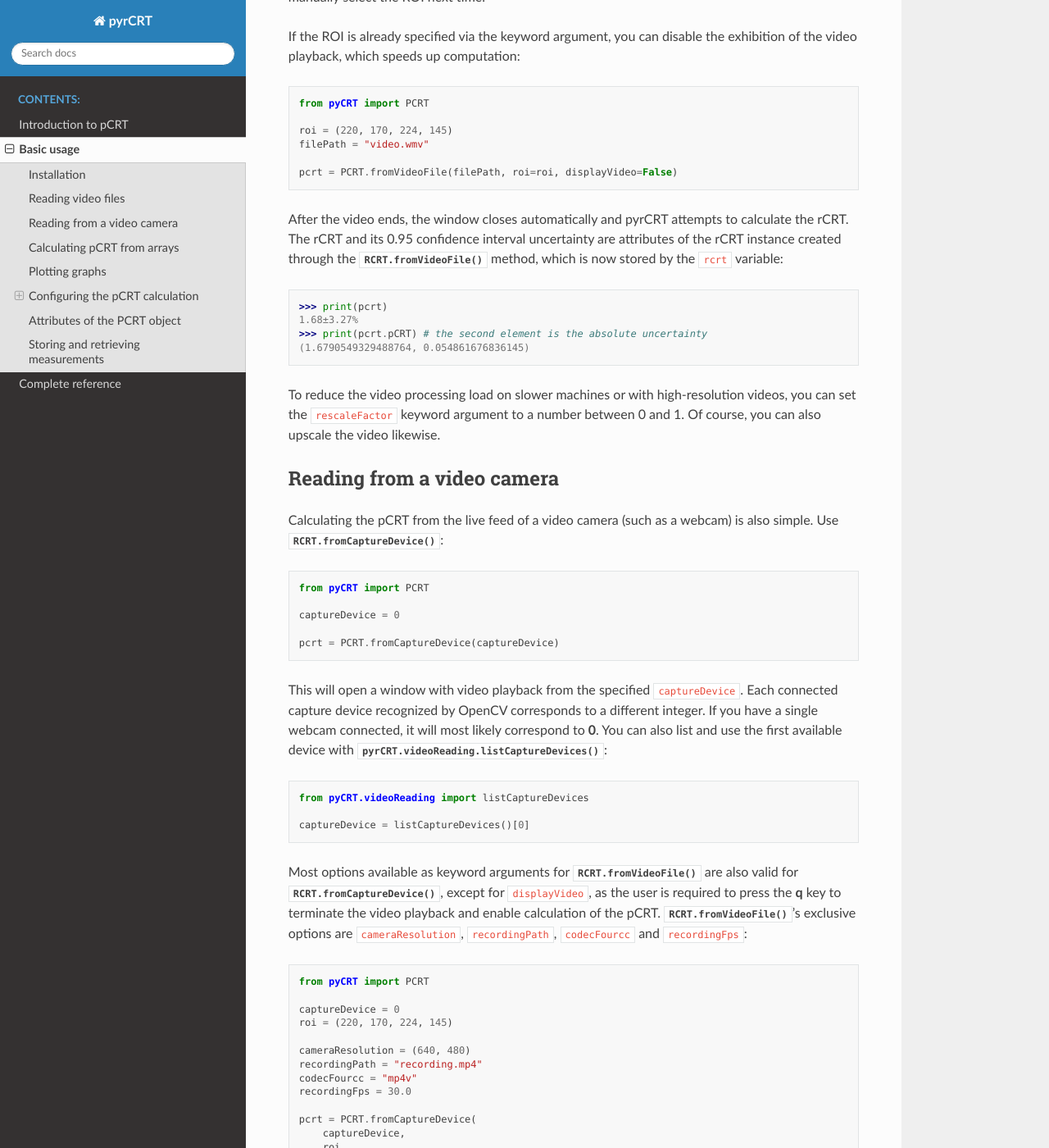
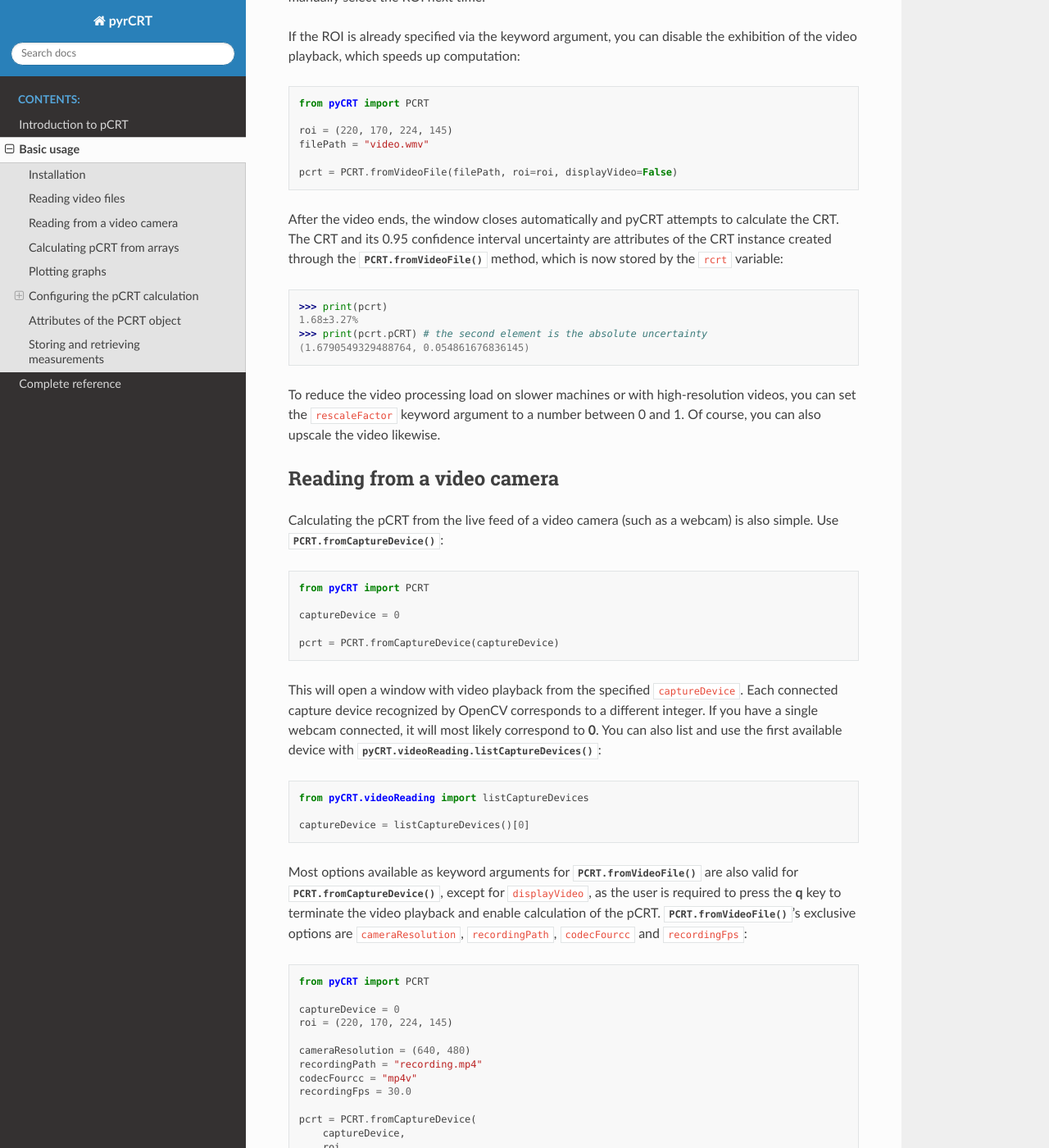
Before and after one commit to Photobiomedical-Instrumentation-Group/pyCRT, a Sphinx documentation site: the page built from docs/source/usage.rst, in a window 1280 px wide and 1400 px high, scrolled down 1225 px. Shown: the whole window at 82% size. Built offline with Sphinx 7.4.7 and the Read the Docs theme 3.1.0, drawn with Linux system fonts in a browser that asks for light colours; some of the changed text lies outside the part shown.

Commit message:
Implemented livePlot, corrected documentation, re-enabled rescaleFactor

```diff
--- a/docs/source/usage.rst
+++ b/docs/source/usage.rst
@@ -8,7 +8,7 @@
 Installation
 ============
 
-Install pyrCRT through pip, preferably in a `virtual environment
+Install pyCRT through pip, preferably in a `virtual environment
 <https://docs.python.org/3/tutorial/venv.html>`_:
 
 .. sourcecode:: shell
@@ -21,8 +21,8 @@
 Reading video files
 ===================
 
-PyCRT's main user interface is its :py:class:`pyrCRT.RCRT` class, which
-represents a single measurement. To calculate the rCRT from a video file, for
+PyCRT's main user interface is its :py:class:`pyCRT.PCRT` class, which
+represents a single measurement. To calculate the CRT from a video file, for
 example, the following code is all that is strictly necessary:
 
 .. sourcecode:: python
@@ -45,7 +45,7 @@
 Press the space bar again to confirm the selection and the video will resume.
 You'll notice a 4 elements tuple printed on the terminal after confirming the
 ROI. This tuple specifies the ROI, and can be passed to
-:py:meth:`RCRT.fromVideoFile` method via the ``roi`` keyword argument to
+:py:meth:`PCRT.fromVideoFile` method via the ``roi`` keyword argument to
 avoid having to manually select the ROI next time.
 
 If the ROI is already specified via the keyword argument, you can disable the
@@ -60,10 +60,10 @@
 
     pcrt = PCRT.fromVideoFile(filePath, roi=roi, displayVideo=False)
 
-After the video ends, the window closes automatically and pyrCRT attempts to
-calculate the rCRT. The rCRT and its 0.95 confidence interval uncertainty are
-attributes of the rCRT instance created through the
-:py:meth:`RCRT.fromVideoFile` method, which is now stored by the ``rcrt``
+After the video ends, the window closes automatically and pyCRT attempts to
+calculate the CRT. The CRT and its 0.95 confidence interval uncertainty are
+attributes of the CRT instance created through the
+:py:meth:`PCRT.fromVideoFile` method, which is now stored by the ``rcrt``
 variable:
 
 .. sourcecode:: python
@@ -84,7 +84,7 @@
 ===========================
 
 Calculating the pCRT from the live feed of a video camera (such as a webcam)
-is also simple. Use :py:meth:`RCRT.fromCaptureDevice`:
+is also simple. Use :py:meth:`PCRT.fromCaptureDevice`:
 
 .. sourcecode:: python
 
@@ -98,7 +98,7 @@
 ``captureDevice``. Each connected capture device recognized by OpenCV
 corresponds to a different integer. If you have a single webcam connected, it
 will most likely correspond to **0**. You can also list and use the first
-available device with :py:meth:`pyrCRT.videoReading.listCaptureDevices`:
+available device with :py:meth:`pyCRT.videoReading.listCaptureDevices`:
 
 .. sourcecode:: python
 
@@ -106,11 +106,11 @@
 
     captureDevice = listCaptureDevices()[0]
 
-Most options available as keyword arguments for :py:meth:`RCRT.fromVideoFile`
-are also valid for :py:meth:`RCRT.fromCaptureDevice`, except for
+Most options available as keyword arguments for :py:meth:`PCRT.fromVideoFile`
+are also valid for :py:meth:`PCRT.fromCaptureDevice`, except for
 ``displayVideo``, as the user is required to press the **q** key to terminate
 the video playback and enable calculation of the pCRT.
-:py:meth:`RCRT.fromVideoFile`'s exclusive options are ``cameraResolution``,
+:py:meth:`PCRT.fromVideoFile`'s exclusive options are ``cameraResolution``,
 ``recordingPath``, ``codecFourcc`` and ``recordingFps``:
 
 .. sourcecode:: python
@@ -155,10 +155,10 @@
 Calculating pCRT from arrays
 ============================
 
-Often the video reading methods the :py:class:`pyrCRT.RCRT` class provides are
+Often the video reading methods the :py:class:`pyCRT.PCRT` class provides are
 not adequate for a specific problem, and calculating the CRT from average
 channel intensities and times arrays obtained from some other method is
-necessary. For that, :py:class:`pyrCRT.RCRT`'s default init method is used:
+necessary. For that, :py:class:`pyCRT.PCRT`'s default init method is used:
 
 .. sourcecode:: python
 
@@ -185,14 +185,14 @@
 ===============
 
 To view graphs of the pixel average intensities inside the ROI for each
-channel, and of the curve fits performed on the channel with which the rCRT is
-calculated (G, by default), use :py:meth:`pyrCRT.RCRT.showAvgIntensPlot` and
-:py:meth:`pyrCRT.RCRT.showRCRTPlot`:
+channel, and of the curve fits performed on the channel with which the CRT is
+calculated (G, by default), use :py:meth:`pyCRT.PCRT.showAvgIntensPlot` and
+:py:meth:`pyCRT.PCRT.showPCRTPlot`:
 
 .. sourcecode:: python
 
     rcrt.showAvgIntensPlot()
-    rcrt.showRCRTPlot()
+    rcrt.showPCRTPlot()
 
 This will produce the following two graphs, respectively:
 
@@ -202,13 +202,13 @@
 
 To save these graphs to a file, you can either click on the *save* button in
 the plot display window (like the two windows shown above), or use
-:py:meth:`pyrCRT.RCRT.saveAvgIntensPlot` and
-:py:meth:`pyrCRT.RCRT.saveRCRTPlot`:
+:py:meth:`pyCRT.PCRT.saveAvgIntensPlot` and
+:py:meth:`pyCRT.PCRT.savePCRTPlot`:
 
 .. sourcecode:: python
 
     rcrt.saveAvgIntensPlot("avg_intens.png")
-    rcrt.saveRCRTPlot("g_rcrt_fit.png")
+    rcrt.savePCRTPlot("g_rcrt_fit.png")
 
 This will save each plot as PNG images in the specified path without showing
 the plot display window.
@@ -225,8 +225,8 @@
 ===================================
 
 PyCRT natively supports storing pCRT measurements in a *npz-compressed* file
-that is retrievable by pyCRT. For that, use :py:meth:`RCRT.save` and
-:py:meth:`RCRT.fromArchive`:
+that is retrievable by pyCRT. For that, use :py:meth:`PCRT.save` and
+:py:meth:`PCRT.fromArchive`:
 
 .. sourcecode:: python
 
@@ -238,4 +238,4 @@
     pcrt.save("pcrt-backup.npz")
 
     # Loading a measurement
-    pcrt2 = RCRT.fromArchive("pcrt-backup.npz")
+    pcrt2 = PCRT.fromArchive("pcrt-backup.npz")
--- a/src/pyCRT/__about__.py
+++ b/src/pyCRT/__about__.py
@@ -1 +1 @@
-__version__ = "2.0.3"
+__version__ = "2.0.4"
```
Also changed, not shown: 3 other files.
